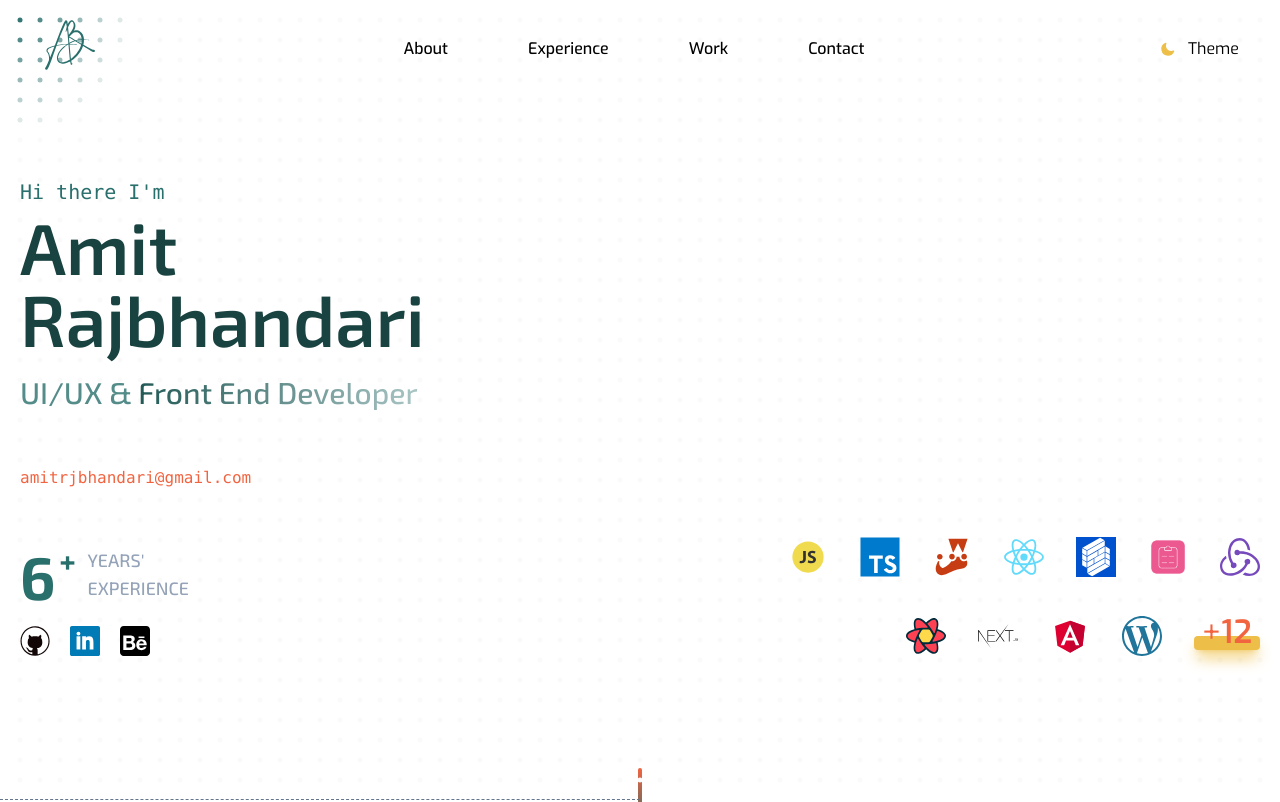
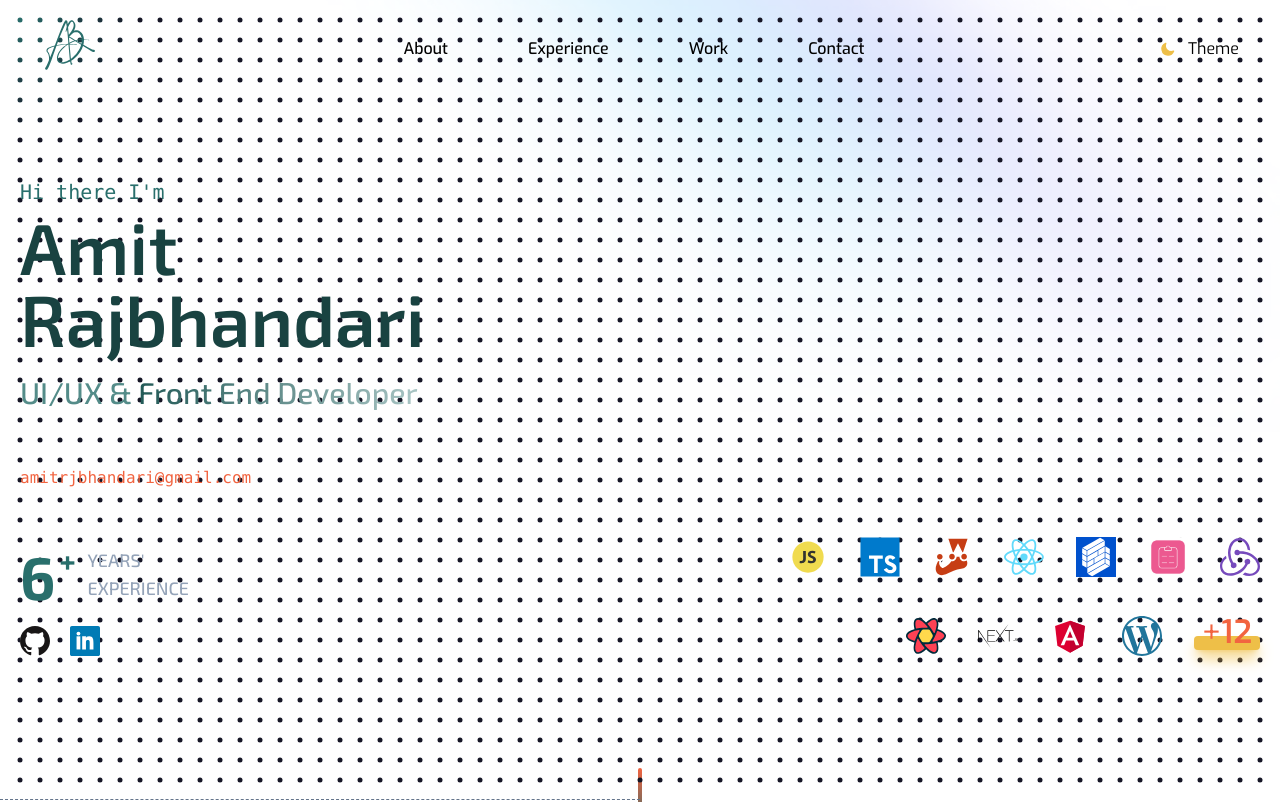
Before and after one commit to amit-rajbhandari/portfolio, a Next.js app: page / in a window 1280 px wide. Shown: the top 802 px of the page. Built offline with nearby package versions, Linux system fonts and the light colour scheme; what tailwindcss-children would draw is missing.

Commit message:
update: dark mode for background

```diff
--- a/constants/data.js
+++ b/constants/data.js
@@ -274,11 +274,11 @@ const userData = {
       url: "https://www.linkedin.com/in/amit-rajbhandari/",
       icon: "/images/social/linkedin.svg",
     },
-    {
-      name: "behance",
-      url: "https://www.behance.net/amitrb",
-      icon: "/images/social/behance.svg",
-    },
+    // {
+    //   name: "behance",
+    //   url: "https://www.behance.net/amitrb",
+    //   icon: "/images/social/behance.svg",
+    // },
   ],
   tools: [
     { name: "JavaScript", image: "/images/social/javascript.svg" },
--- a/src/partials/home/hero-section-noImage.js
+++ b/src/partials/home/hero-section-noImage.js
@@ -4,21 +4,26 @@ import Link from "next/link";
 import { differenceInYears } from "date-fns";
 import { StyledImage } from "@src/styled-component";
 import { DotGrid } from "@src/ReactBits";
+import { useTheme } from "next-themes";
 
 const HeroSectionNoImage = (props) => {
   const { userData } = props;
+
+  const { theme } = useTheme();
 
   const totalExperience = useMemo(
     () => differenceInYears(new Date(), new Date(userData.startYear)),
     [userData]
   );
 
+  console.log(theme);
+
   return (
     <section
       id="about"
       className="h-[100vh] flex items-center relative  pt-20 pb-2 xl:pb-10 z-1"
     >
-      {/* <div className="aurora-bg">
+      <div className="aurora-bg">
         <picture>
           <source srcSet="/images/aurora.avif" type="image/avif" />
           <img
@@ -33,13 +38,13 @@ const HeroSectionNoImage = (props) => {
             alt="Aurora BG"
           />
         </picture>
-      </div> */}
+      </div>
 
       <div className="absolute top-0 left-0 w-full h-full">
         <DotGrid
           dotSize={5}
           gap={15}
-          baseColor="#fafafa"
+          baseColor={theme === "light" ? "#fafafa" : "#161626"}
           activeColor="#296f6c"
           proximity={120}
           shockRadius={250}
@@ -109,7 +114,7 @@ const HeroSectionNoImage = (props) => {
           </figure>
         </div>
 
-        <div className="flex justify-end items-end xl:col-span-7 xl:pl-48">
+        <div className="hidden justify-end items-end xl:flex xl:col-span-7 xl:pl-48">
           <figure className="flex flex-wrap gap-8 justify-end m-0">
             {userData.tools.map((item, index) => {
               return (
@@ -137,69 +142,6 @@ const HeroSectionNoImage = (props) => {
             </Link>
           </figure>
         </div>
-
-        {/* <div className="grid relative flex-1 grid-cols-1 xl:grid-cols-3 -z-1">
-          <div className="hidden flex-col justify-center space-y-20 xl:flex">
-            <h4>
-              Email
-              <Link
-                href={`mailto:${userData.email}`}
-                className="block font-medium text-red-500"
-              >
-                {userData.email}
-              </Link>
-            </h4>
-
-            <figure className="flex flex-wrap gap-8 m-0">
-              {userData.tools.map((item, index) => {
-                return (
-                  index <= 10 && (
-                    <Link key={item.name} href="/">
-                      <StyledImage
-                        width={40}
-                        height={40}
-                        url={item.image}
-                        alt={item.name}
-                        placeholder=""
-                      />
-                    </Link>
-                  )
-                );
-              })}
-              <Link
-                href="#more-tools"
-                passHref
-                className="group flex items-center justify-center self-start relative px-2 text-red-500 text-[2rem] font-semibold leading-none z-1 before:w-full before:h-3.5 before:content-[''] before:absolute before:-bottom-0.5 before:left-0 before:rounded before:shadow-lg before:shadow-yellow-500 before:bg-yellow-500 before:-z-1"
-              >
-                <span className="font-normal group-hover:animate-bounce">
-                  +
-                </span>{" "}
-                {userData.tools.length - 10}
-              </Link>
-            </figure>
-          </div>
-
-          <div className="hidden flex-col justify-center items-end pb-36 xl:flex">
-            <h4 className="mb-5 text-center text-primary-500 dark:text-white">
-              Let&apos;s Connect
-            </h4>
-            <figure className="flex flex-wrap gap-5 m-0">
-              {userData.socialLinks.map((item) => {
-                return (
-                  <Link key={item.name} href={item.url} target="_blank">
-                    <StyledImage
-                      width={30}
-                      height={30}
-                      url={item.icon}
-                      alt={item.name}
-                      placeholder=""
-                    />
-                  </Link>
-                );
-              })}
-            </figure>
-          </div>
-        </div> */}
       </div>
     </section>
   );
--- a/styles/base/_typography.scss
+++ b/styles/base/_typography.scss
@@ -4,7 +4,7 @@ body {
 
   &.dark {
     body {
-      @apply bg-dark-500 text-slate-300;
+      @apply bg-dark-800 text-slate-300;
     }
   }
 }
```
Also changed, not shown: public/images/social/github.svg.
